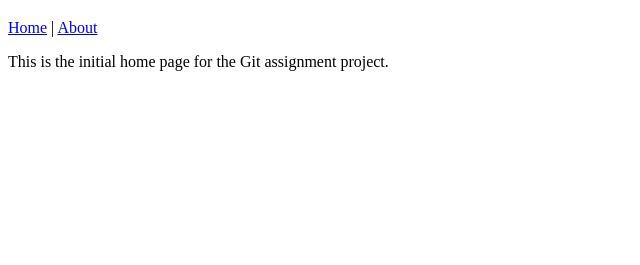
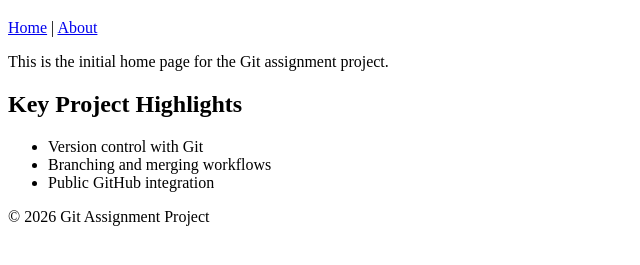
Before and after one commit to Varshitha1895/git-assignment, a plain HTML site: page index.html in a window 1280 px wide. Shown: the part 61-326 px from the top of the page, without its empty margins (0-640 px from the left). Drawn offline with Linux system fonts and the light colour scheme.

Commit message:
Updated index page

```diff
--- a/index.html
+++ b/index.html
@@ -15,6 +15,17 @@
     </header>
     <main>
         <p>This is the initial home page for the Git assignment project.</p>
+        <section id="features">
+            <h2>Key Project Highlights</h2>
+            <ul>
+                <li>Version control with Git</li>
+                <li>Branching and merging workflows</li>
+                <li>Public GitHub integration</li>
+            </ul>
+        </section>
     </main>
+    <footer>
+        <p>&copy; 2026 Git Assignment Project</p>
+    </footer>
 </body>
 </html>
```
